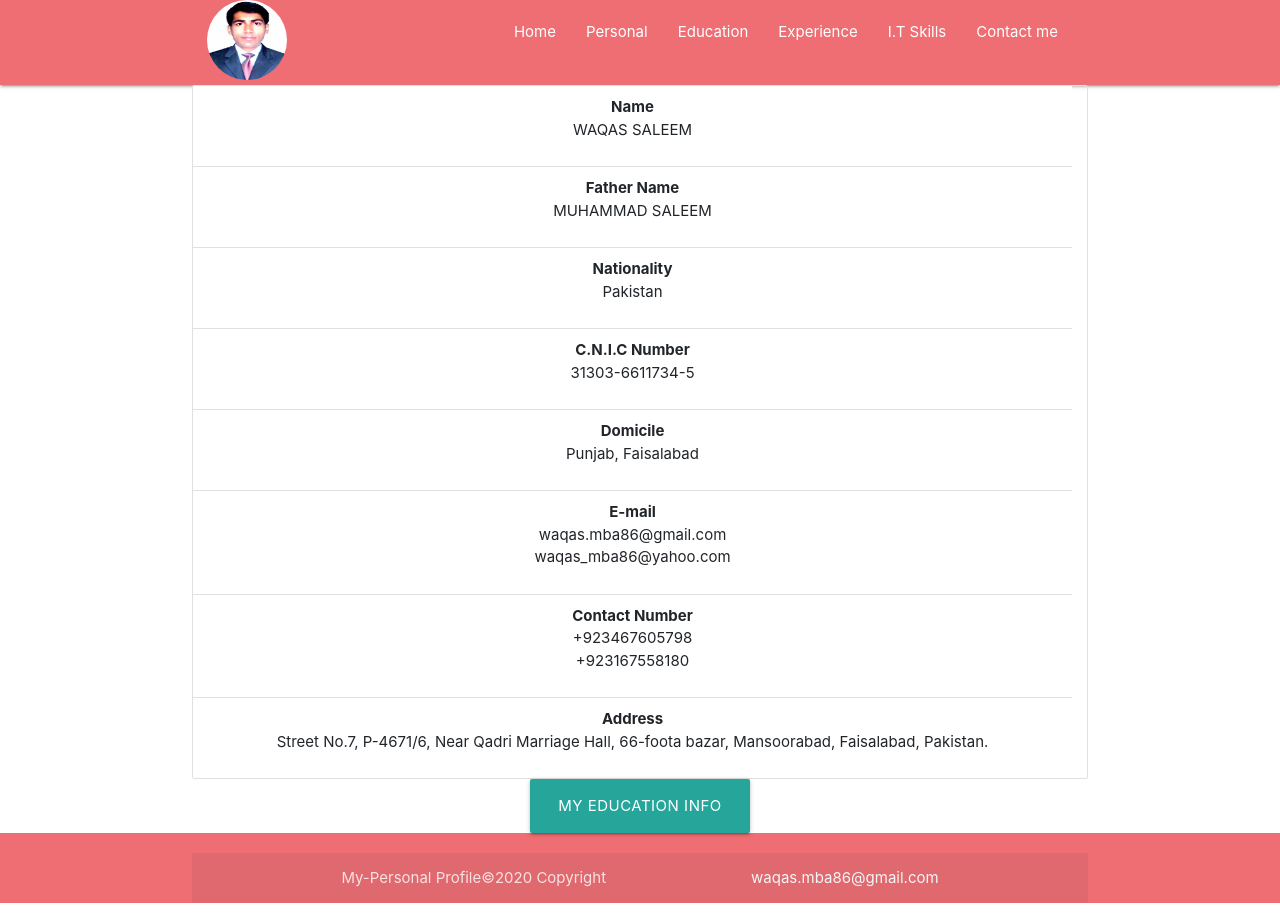
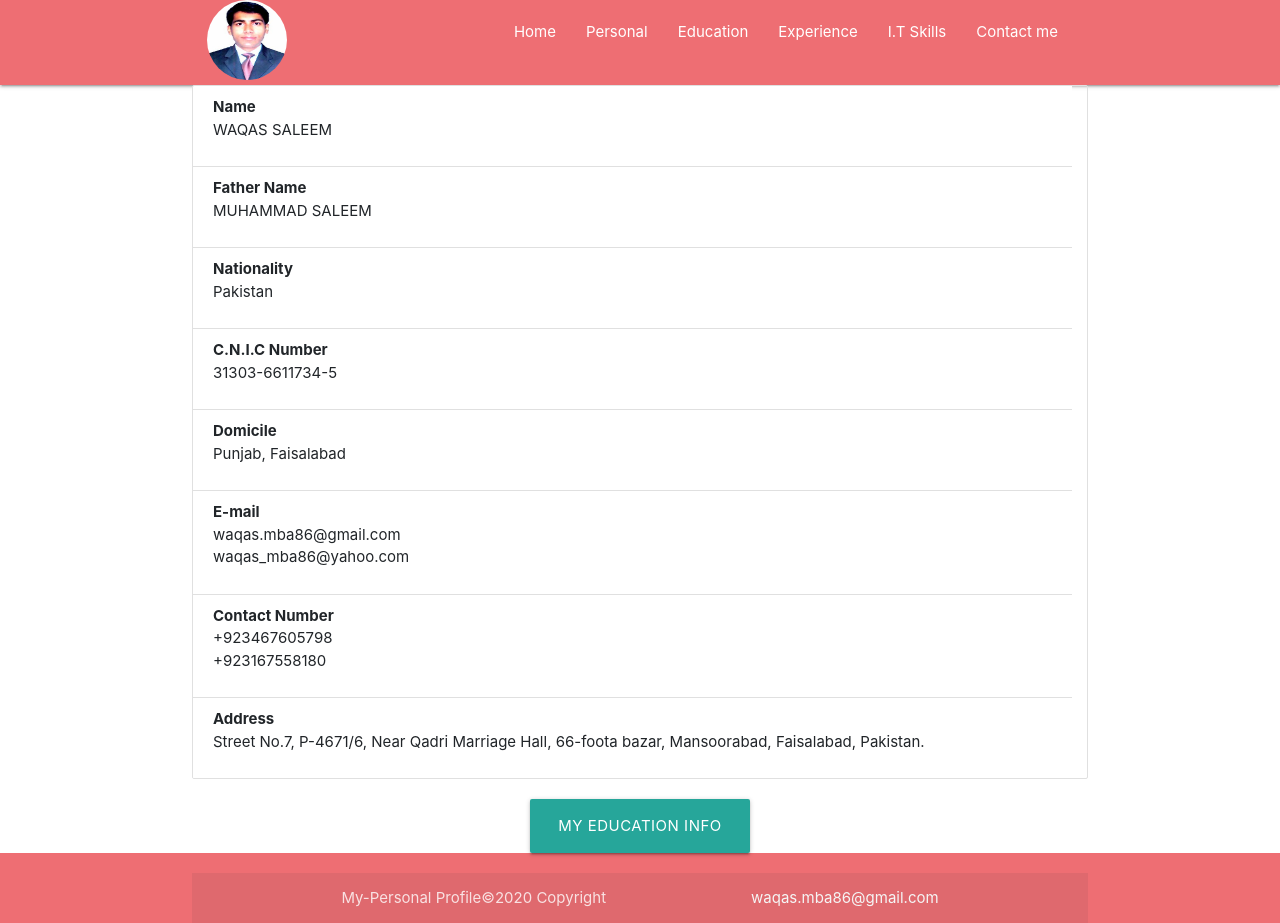
Before and after one commit to waqas3467605798/my_profile, a React (Create React App) app: page /Personal in a window 1280 px wide. Built offline with nearby package versions, Linux system fonts and the light colour scheme.

Commit message:
adding of more pages

```diff
--- a/src/component/Education.js
+++ b/src/component/Education.js
@@ -1,6 +1,6 @@
 import React, {Component} from 'react'
 import '../App.css'
-
+import {Link} from 'react-router-dom'
 
 
 class Education extends Component {
@@ -16,7 +16,33 @@ constructor(){
     render() {
         return (
             <div>
-               Education page
+               <h3 style={{textAlign:'center'}}>Education </h3>
+
+               <div class="row">
+
+                    {/* // Grid Coloumn-1/2 */}
+                    <div class="col s2">
+                    <Link to='/mba'>Marks Detail- MBA</Link> <br/>
+                    <Link to='/bcom'>Marks Detail- B.com</Link> <br/>
+                    <Link to='/fa'>Marks Detail- Intermediate</Link> <br/>
+                    <Link to='/matric'>Marks Detail- Matriculation</Link> <br/>
+                    </div>
+
+
+                     {/* //Grid Coloumn-2/2 */}
+                    <div class="col s10">
+
+                    <div class="collection">
+                    <a href="#!" class="collection-item">Alvin</a>
+                    <a href="#!" class="collection-item">Alvin</a>
+
+                     </div>
+
+                     </div>
+
+            </div>
+
+
             </div>
 
         )
--- a/src/component/Personal.js
+++ b/src/component/Personal.js
@@ -17,21 +17,27 @@ constructor(){
         return (
             <div>
 
-<ul class="collection center container">
-      <li className="collection-item center"><p> <b>Name</b> <br/>WAQAS SALEEM</p></li>
-      <li className="collection-item center"><p> <b>Father Name</b> <br/>MUHAMMAD SALEEM</p></li>
-      <li className="collection-item center"><p> <b>Nationality</b> <br/>Pakistan</p></li>
-      <li className="collection-item center"><p> <b>C.N.I.C Number</b> <br/>31303-6611734-5</p></li>
-      <li className="collection-item center"><p> <b>Domicile</b> <br/>Punjab, Faisalabad</p></li>
-      <li className="collection-item center"><p> <b>E-mail</b> <br/>waqas.mba86@gmail.com <br/>waqas_mba86@yahoo.com</p></li>
-      <li className="collection-item center"><p> <b>Contact Number</b> <br/>+923467605798<br/>+923167558180</p></li>
-      <li className="collection-item center"><p> <b>Address</b> <br/>Street No.7, P-4671/6, Near Qadri Marriage Hall, 66-foota bazar, Mansoorabad, Faisalabad, Pakistan.</p></li>
-</ul>
+                    <div class="row">
 
 
+
+<ul class="collection container">
+      <li className="collection-item "><p> <b>Name</b> <br/>WAQAS SALEEM</p></li>
+      <li className="collection-item "><p> <b>Father Name</b> <br/>MUHAMMAD SALEEM</p></li>
+      <li className="collection-item "><p> <b>Nationality</b> <br/>Pakistan</p></li>
+      <li className="collection-item "><p> <b>C.N.I.C Number</b> <br/>31303-6611734-5</p></li>
+
+
+      <li className="collection-item "><p> <b>Domicile</b> <br/>Punjab, Faisalabad</p></li>
+      <li className="collection-item "><p> <b>E-mail</b> <br/>waqas.mba86@gmail.com <br/>waqas_mba86@yahoo.com</p></li>
+      <li className="collection-item "><p> <b>Contact Number</b> <br/>+923467605798<br/>+923167558180</p></li>
+      <li className="collection-item "><p> <b>Address</b> <br/>Street No.7, P-4671/6, Near Qadri Marriage Hall, 66-foota bazar, Mansoorabad, Faisalabad, Pakistan.</p></li>
+</ul>
+</div>
+
   <div className='center'><Link to='/Education'><button className="waves-effect waves-light btn-large">My Education Info</button></Link></div>
+
             </div>
-
         )
 
 
```
